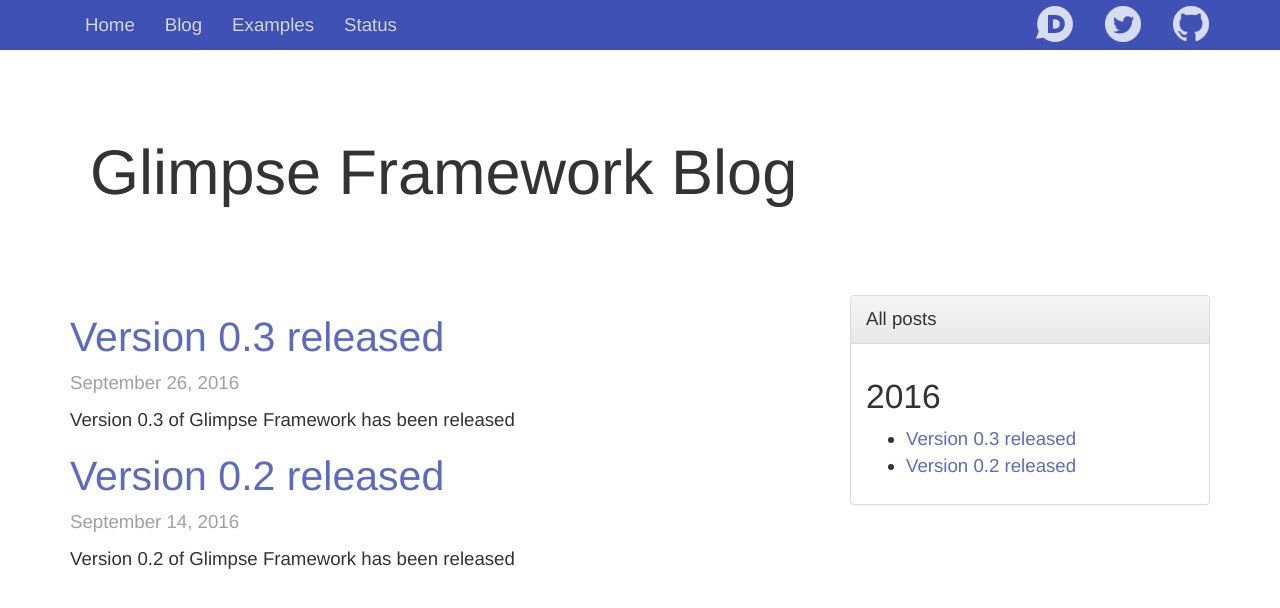
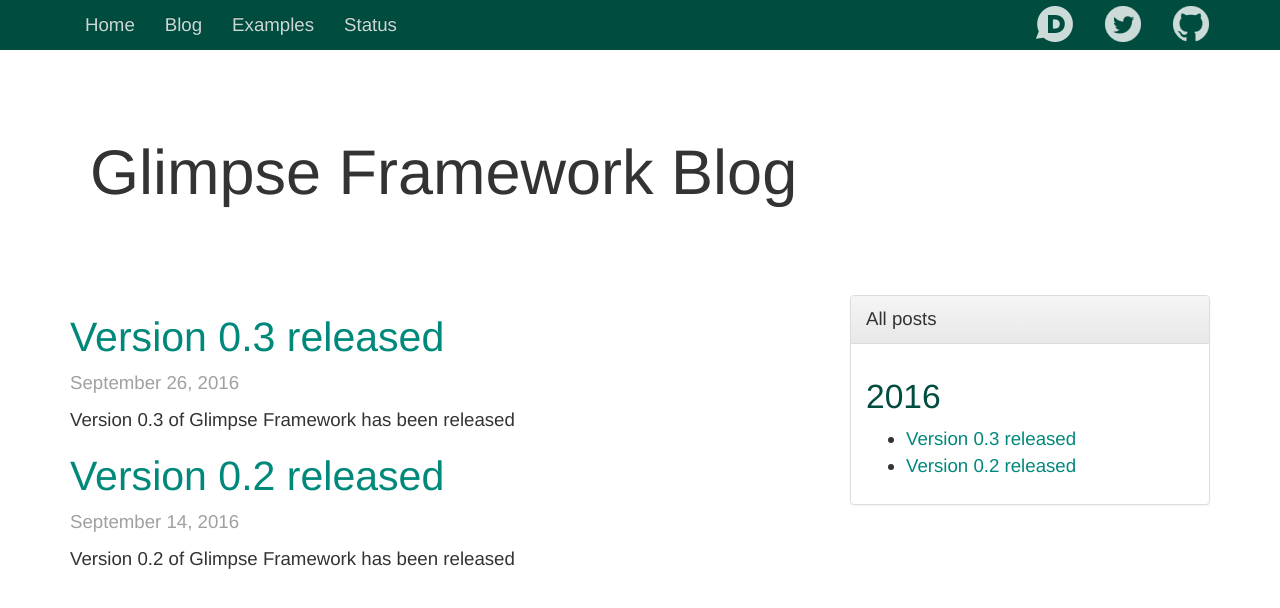
Before and after one commit to glimpse-graphics/glimpse-graphics.github.io, a Jekyll site: the page built from posts/index.html, in a window 1280 px wide. Shown: the top 608 px of the page. Built offline with Jekyll 4.4.1, drawn with Linux system fonts in a browser that asks for light colours; nearby versions of some CDN libraries; the list of posts is cut into pages by our own code; comment, search, counter and statistics services are not loaded.

Commit message:
Updated colors (teal theme)

```diff
--- a/_includes/head.html
+++ b/_includes/head.html
@@ -11,9 +11,9 @@
 	{% if page.abstract %}<meta name="description" itemprop="description" content="{{ page.abstract }}" />{% endif %}
 	{% if page.keywords %}<meta name="keywords" itemprop="keywords" content="{{ page.keywords }}" />{% endif %}
 
-	<meta name="theme-color" content="#303f9f" />
-	<meta name="msapplication-navbutton-color" content="#303f9f" />
-	<meta name="apple-mobile-web-app-status-bar-style" content="#303f9f" />
+	<meta name="theme-color" content="#004d40" />
+	<meta name="msapplication-navbutton-color" content="#004d40" />
+	<meta name="apple-mobile-web-app-status-bar-style" content="#004d40" />
 
 	<title itemprop="name">{% if page.linkTitle %}{{ site.title }} :: {{ page.linkTitle }}{% elsif page.title %}{{ site.title }} :: {{ page.title }}{% else %}{{ site.title }}{% endif %}</title>
 
--- a/assets/css/theme.css
+++ b/assets/css/theme.css
@@ -13,7 +13,7 @@ body {
 
 .theme-glimpse-navbar {
 	background-image: none;
-	background-color: #3f51b5;
+	background-color: #004d40;
 	border: none;
 }
 
@@ -23,7 +23,7 @@ body {
 
 .theme-glimpse-navbar .navbar-toggle:focus,
 .theme-glimpse-navbar .navbar-toggle:hover {
-    background-color: #3f51b5;
+    background-color: #004d40;
 }
 
 .theme-glimpse-navbar .navbar-brand {
@@ -79,10 +79,22 @@ body {
 	font-size: 16px;
 }
 
-h2 { font-size: 220%; }
-h3 { font-size: 180%; }
-h4 { font-size: 140%; }
-h5 { font-size: 110%; }
+h2 {
+	color: #004d40;
+	font-size: 220%;
+}
+h3 {
+	color: #004d40;
+	font-size: 180%;
+}
+h4 {
+	color: #004d40;
+	font-size: 140%;
+}
+h5 {
+	color: #004d40;
+	font-size: 110%;
+}
 
 p { margin: 0 0 10pt }
 
@@ -90,11 +102,11 @@ a,
 a:link,
 a:active,
 a:visited {
-	color: #5c6bc0;
+	color: #00897b;
 }
 
 a:hover {
-	color: #7986cb;
+	color: #00bfa5;
 	text-decoration: underline;
 }
 
@@ -112,18 +124,26 @@ a:hover {
 .pagination>.active>span,
 .pagination>.active>span:focus,
 .pagination>.active>span:hover {
-	background-color: #3f51b5;
-	border-color: #3f51b5;
+	background-color: #00897b;
+	border-color: #00897b;
 }
 
 .pagination>li>a,
 .pagination>li>span {
-	color: #3f51b5;
+	color: #00897b;
 }
 
 .pagination>li>a:hover,
 .pagination>li>span:hover {
-    color: #7986cb;
+    color: #00897b;
+}
+
+code {
+    padding: 2px 4px;
+    font-size: 90%;
+    color: #00897b;
+    background-color: #f0f8f7;
+    border-radius: 4px;
 }
 
 .MathJax_Display {
```
